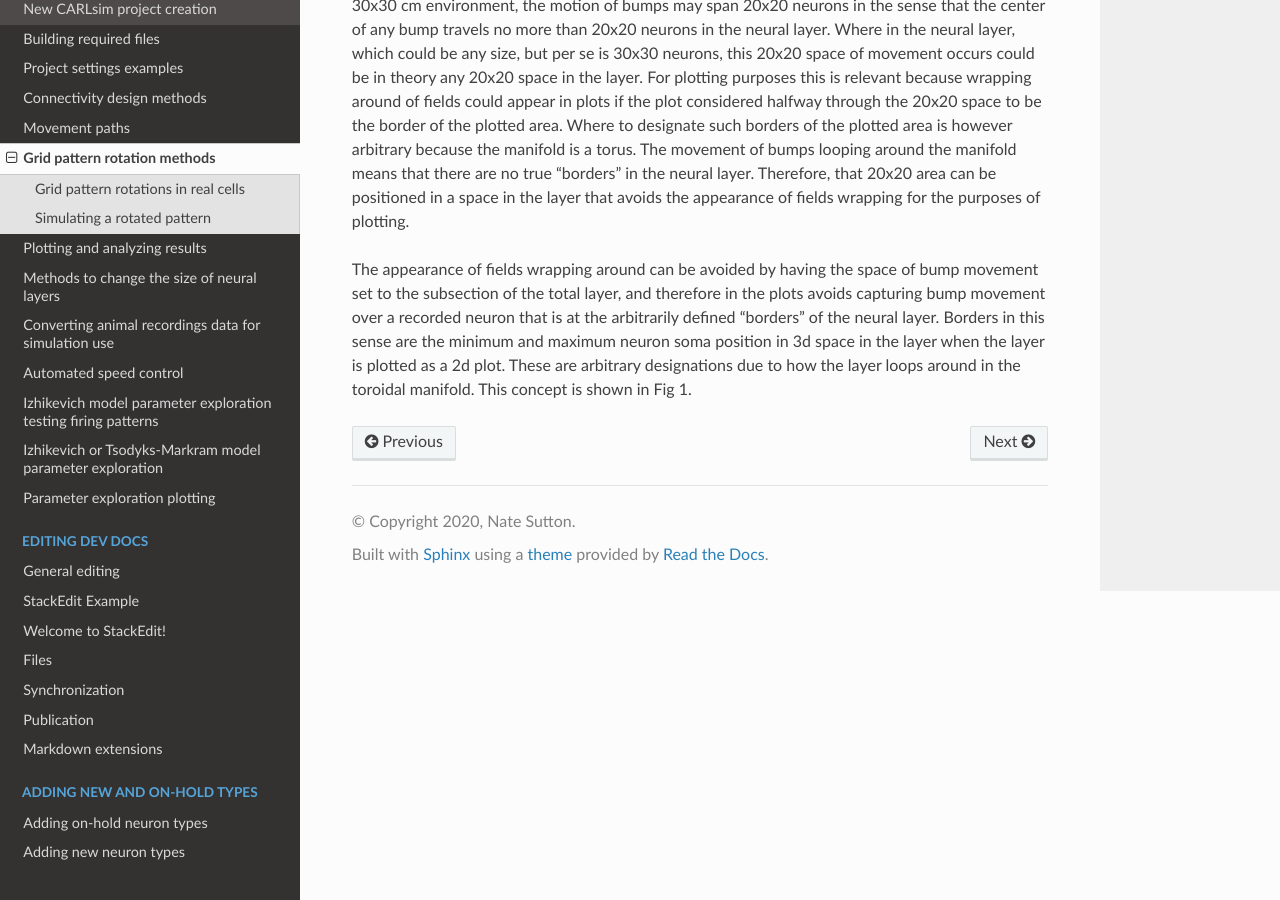
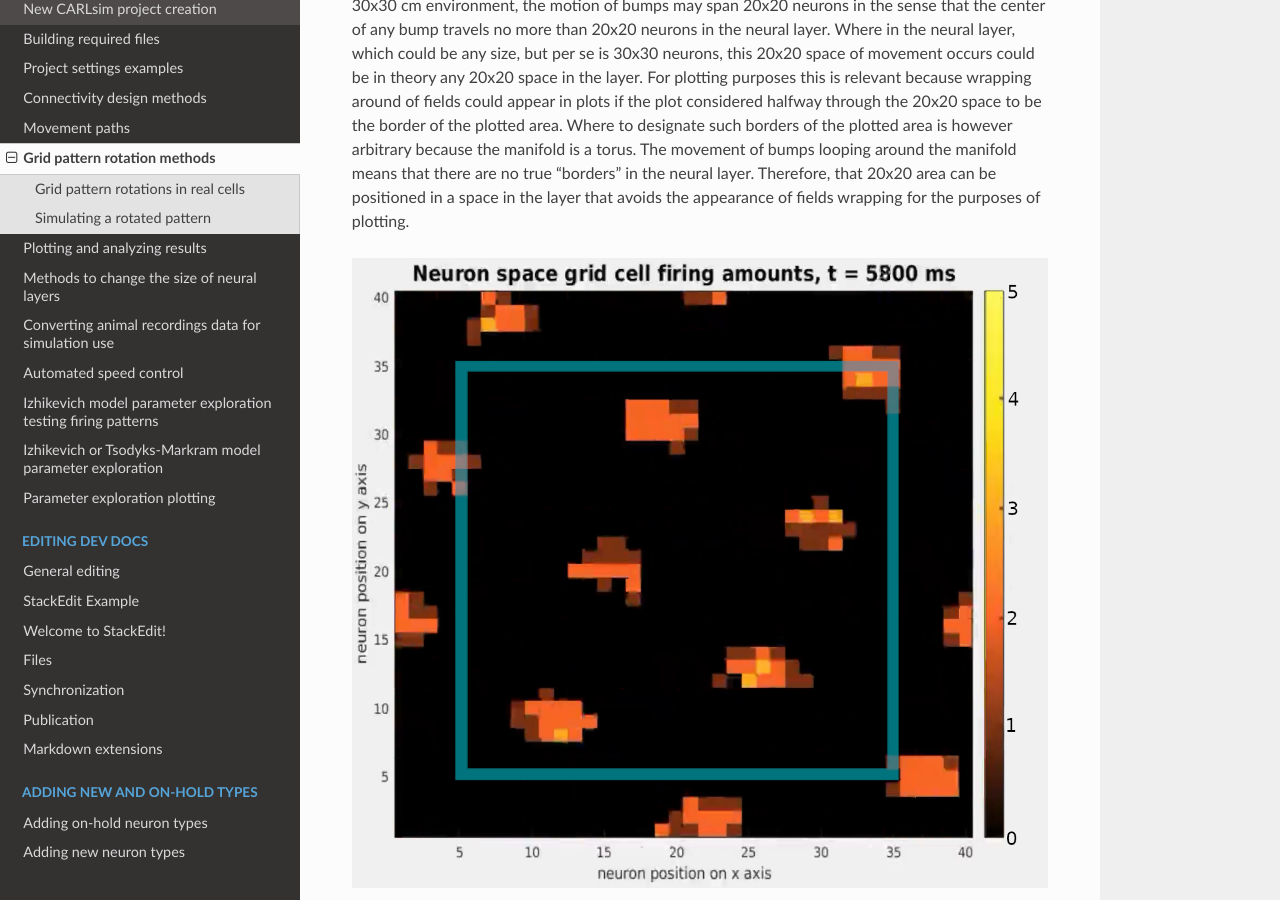
Before and after one commit to Hippocampome-Org/hco_dev_docs, a Sphinx documentation site: the page built from docs/spatial_nav/pattern_rotations.md, in a window 1280 px wide and 900 px high, scrolled down 1118 px. Built offline with Sphinx 7.4.7 and the Read the Docs theme 2.0.0, drawn with Linux system fonts in a browser that asks for light colours.

Commit message:
updated spatial nav docs

```diff
--- a/docs/spatial_nav/pattern_rotations.md
+++ b/docs/spatial_nav/pattern_rotations.md
@@ -17,4 +17,6 @@ Mapping movement of an animal to a level of movement of bumps can cause the move
 
 Another factor considered in avoiding the wrapping appearance is the bounds of the plotted area. Bounds in this case refers to what is designated as the units on the x- and y-axes. For example, in a 30x30 cm environment, the motion of bumps may span 20x20 neurons in the sense that the center of any bump travels no more than 20x20 neurons in the neural layer. Where in the neural layer, which could be any size, but per se is 30x30 neurons, this 20x20 space of movement occurs could be in theory any 20x20 space in the layer. For plotting purposes this is relevant because wrapping around of fields could appear in plots if the plot considered halfway through the 20x20 space to be the border of the plotted area. Where to designate such borders of the plotted area is however arbitrary because the manifold is a torus. The movement of bumps looping around the manifold means that there are no true "borders" in the neural layer. Therefore, that 20x20 area can be positioned in a space in the layer that avoids the appearance of fields wrapping for the purposes of plotting.
 
+![fig_1](https://github.com/Hippocampome-Org/hco_dev_docs/blob/master/media/neuron_space.png?raw=true)
+
 The appearance of fields wrapping around can be avoided by having the space of bump movement set to the subsection of the total layer, and therefore in the plots avoids capturing bump movement over a recorded neuron that is at the arbitrarily defined "borders" of the neural layer. Borders in this sense are the minimum and maximum neuron soma position in 3d space in the layer when the layer is plotted as a 2d plot. These are arbitrary designations due to how the layer loops around in the toroidal manifold. This concept is shown in Fig 1.
```
